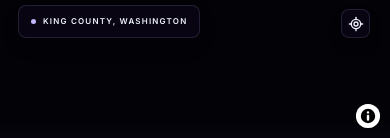
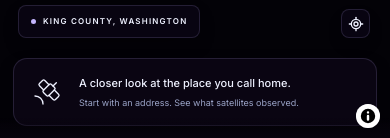
Before and after one commit to lucasch37/homefield, a Next.js app in the folder client/: page /search in a window 390 px wide. Shown: the part 706-844 px from the top of the page. Built offline with nearby package versions, Linux system fonts and the light colour scheme; no server answers.

Commit message:
mobile fixes

```diff
--- a/client/app/globals.css
+++ b/client/app/globals.css
@@ -122,3 +122,12 @@
     @apply cursor-pointer;
   }
 }
+
+@media (max-width: 760px) {
+  .hfm-addressCard {
+    -webkit-backdrop-filter: none;
+    backdrop-filter: none;
+    background-color: rgb(11 6 20 / 95%);
+    transform: translateZ(0);
+  }
+}
--- a/client/components/hazard-map.tsx
+++ b/client/components/hazard-map.tsx
@@ -392,7 +392,7 @@ export function HazardMap({
         <LocateFixed size={16} />
       </button>
       <div
-        className={`pointer-events-none absolute right-[19px] bottom-[20px] left-[19px] flex items-center gap-[13px] rounded-xl px-[17px] py-[19px] max-[760px]:right-[13px] max-[760px]:bottom-[max(12px,env(safe-area-inset-bottom))] max-[760px]:left-[13px] max-[760px]:p-3.5 ${hero && !report && !loading ? "max-[760px]:hidden" : ""} ${GLASS} ${fadeIn}`}
+        className={`hfm-addressCard pointer-events-none absolute right-[19px] bottom-[20px] left-[19px] flex items-center gap-[13px] rounded-xl px-[17px] py-[19px] max-[760px]:right-[13px] max-[760px]:bottom-[max(12px,env(safe-area-inset-bottom))] max-[760px]:left-[13px] max-[760px]:p-3.5 ${GLASS} ${fadeIn}`}
       >
         <div className="grid size-[38px] shrink-0 place-items-center">
           {report ? (
--- a/client/components/report-explorer.tsx
+++ b/client/components/report-explorer.tsx
@@ -114,10 +114,6 @@ export default function ReportExplorer() {
     // eslint-disable-next-line react-hooks/exhaustive-deps
   }, []);
   function revealReport() {
-    // On phones the map already fills the viewport. Let people scroll into the
-    // report themselves instead of making its address card slide away as soon
-    // as the search finishes.
-    if (window.matchMedia("(max-width: 760px)").matches) return;
     const el = reportRef.current;
     if (!el) return;
     const top =
```
